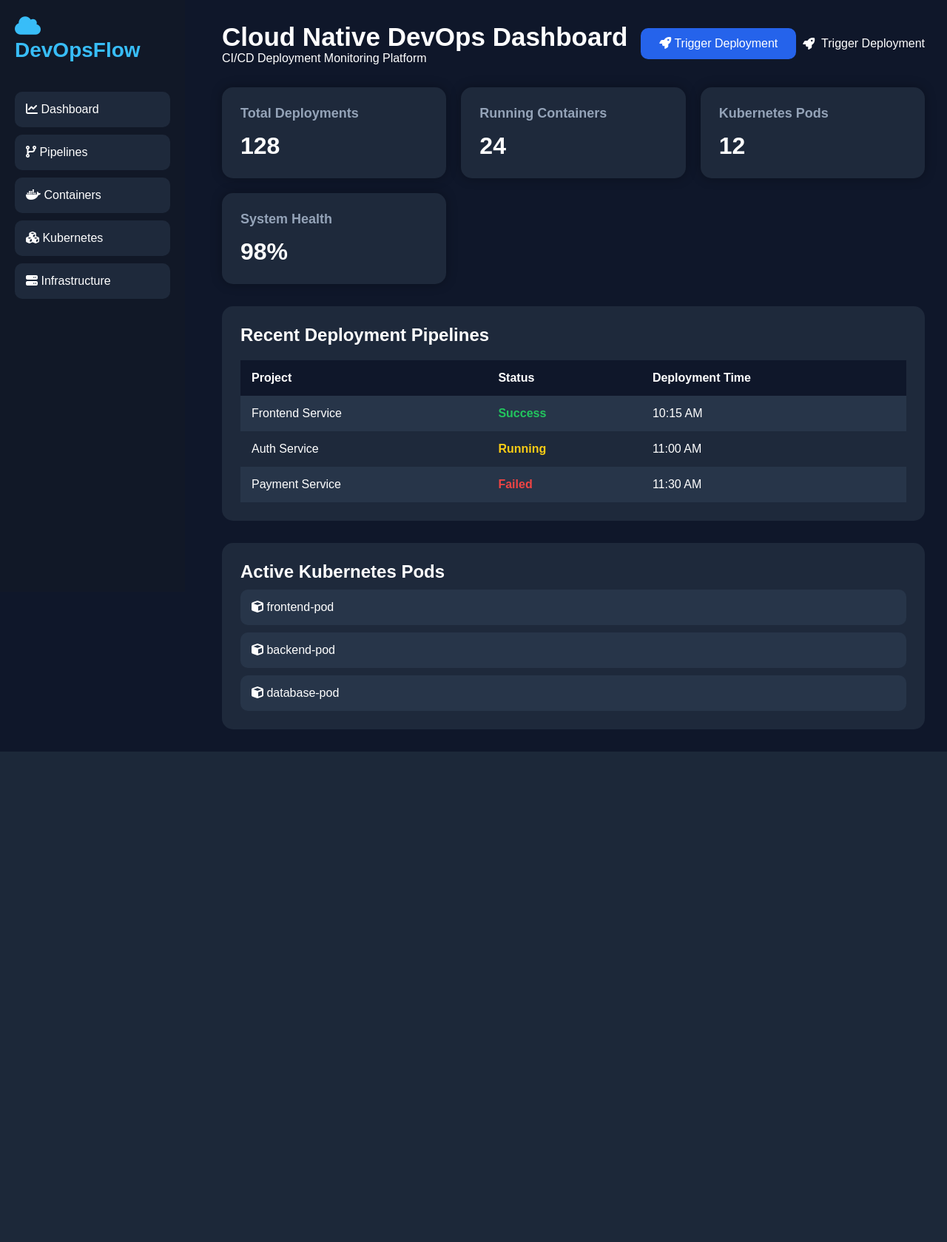
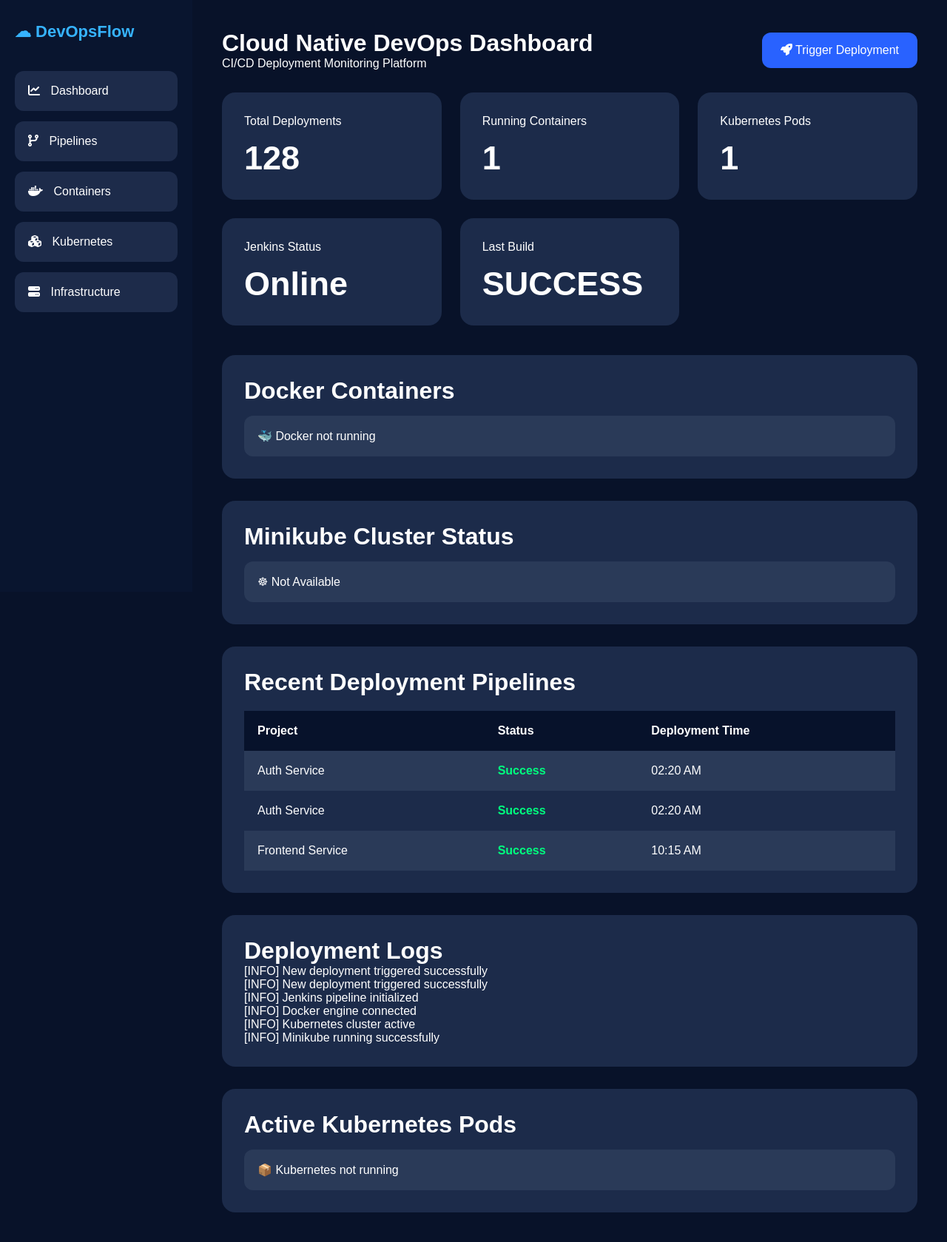
Before and after one commit to Subratyadav99/DevOpsFlow, a Flask app: page / in a window 1280 px wide. Shown: the whole page at 74% size. Before the commit the page ends 1016 px from the top, so only its background shows below. Run offline with Flask 3, Linux system fonts and the light colour scheme.

Commit message:
Added dynamic DevOps monitoring dashboard

```diff
--- a/app/app.py
+++ b/app/app.py
@@ -1,39 +1,100 @@
 from flask import Flask, render_template, redirect, url_for
 import datetime
 import random
+import subprocess
+from dotenv import load_dotenv
+import os
+
+load_dotenv()
 
 app = Flask(__name__)
+app.config['SECRET_KEY'] = os.getenv('SECRET_KEY')
+logs = [
+    "[INFO] Jenkins pipeline initialized",
+    "[INFO] Docker engine connected",
+    "[INFO] Kubernetes cluster active",
+    "[INFO] Minikube running successfully"
+]
 
 deployments = [
     {
         "project": "Frontend Service",
         "status": "Success",
         "time": "10:15 AM"
-    },
-    {
-        "project": "Auth Service",
-        "status": "Running",
-        "time": "11:00 AM"
-    },
-    {
-        "project": "Payment Service",
-        "status": "Failed",
-        "time": "11:30 AM"
     }
 ]
 
-pods = [
-    "frontend-pod",
-    "backend-pod",
-    "database-pod"
-]
+def get_kubernetes_pods():
+
+    try:
+        output = subprocess.check_output(
+            "kubectl get pods --no-headers",
+            shell=True
+        ).decode("utf-8")
+
+        pod_lines = output.strip().split("\n")
+
+        pods = []
+
+        for line in pod_lines:
+            if line:
+                pods.append(line.split()[0])
+
+        return pods
+
+    except:
+        return ["Kubernetes not running"]
+
+def get_docker_containers():
+
+    try:
+        output = subprocess.check_output(
+            "docker ps --format \"{{.Names}}\"",
+            shell=True
+        ).decode("utf-8")
+
+        containers = output.strip().split("\n")
+
+        if containers == ['']:
+            return ["No running containers"]
+
+        return containers
+
+    except:
+        return ["Docker not running"]
+
+def get_minikube_status():
+
+    try:
+        output = subprocess.check_output(
+            "minikube status",
+            shell=True
+        ).decode("utf-8")
+
+        if "Running" in output:
+            return "Running"
+
+        return "Stopped"
+
+    except:
+        return "Not Available"
 
 @app.route('/')
 def dashboard():
+
+    pods = get_kubernetes_pods()
+
+    containers = get_docker_containers()
+
+    minikube_status = get_minikube_status()
+
     return render_template(
         'index.html',
         deployments=deployments,
-        pods=pods
+        pods=pods,
+        containers=containers,
+        minikube_status=minikube_status,
+	logs=logs
     )
 
 @app.route('/deploy')
@@ -60,33 +121,9 @@ def deploy():
     }
 
     deployments.insert(0, new_deployment)
+    logs.insert(0, "[INFO] New deployment triggered successfully")
 
     return redirect(url_for('dashboard'))
 
-@app.route('/pipelines')
-def pipelines():
-    return render_template(
-        'pipelines.html',
-        deployments=deployments
-    )
-
-@app.route('/containers')
-def containers():
-    return render_template(
-        'containers.html',
-        pods=pods
-    )
-
-@app.route('/kubernetes')
-def kubernetes():
-    return render_template(
-        'kubernetes.html',
-        pods=pods
-    )
-
-@app.route('/infrastructure')
-def infrastructure():
-    return render_template('infrastructure.html')
-
 if __name__ == '__main__':
     app.run(host='0.0.0.0', port=5000)
--- a/app/templates/index.html
+++ b/app/templates/index.html
@@ -1,13 +1,13 @@
 <!DOCTYPE html>
 <html lang="en">
 <head>
-
+    <meta http-equiv="refresh" content="5">
     <meta charset="UTF-8">
     <meta name="viewport" content="width=device-width, initial-scale=1.0">
-
     <title>DevOpsFlow Dashboard</title>
 
-    <link href="https://cdnjs.cloudflare.com/ajax/libs/font-awesome/6.5.1/css/all.min.css" rel="stylesheet">
+    <link rel="stylesheet"
+    href="https://cdnjs.cloudflare.com/ajax/libs/font-awesome/6.4.0/css/all.min.css">
 
     <style>
 
@@ -15,47 +15,49 @@
             margin:0;
             padding:0;
             box-sizing:border-box;
+            font-family:Arial, sans-serif;
         }
 
         body{
-            font-family: Arial, Helvetica, sans-serif;
-            background:#0f172a;
+            background:#081229;
             color:white;
+            display:flex;
         }
 
         .sidebar{
-            width:250px;
+            width:260px;
+            background:#09152f;
             height:100vh;
-            background:#111827;
-            position:fixed;
-            left:0;
-            top:0;
-            padding:20px;
+            padding:30px 20px;
         }
 
         .logo{
-            font-size:28px;
+            font-size:22px;
             font-weight:bold;
             margin-bottom:40px;
-            color:#38bdf8;
+            color:#36b3ff;
         }
 
         .menu-item{
-            padding:15px;
-            margin-bottom:10px;
-            border-radius:10px;
-            background:#1e293b;
+            background:#1d2b4a;
+            padding:18px;
+            border-radius:12px;
+            margin-bottom:14px;
             cursor:pointer;
             transition:0.3s;
         }
 
         .menu-item:hover{
-            background:#2563eb;
+            background:#2b3f67;
+        }
+
+        .menu-item i{
+            margin-right:10px;
         }
 
         .main{
-            margin-left:270px;
-            padding:30px;
+            flex:1;
+            padding:40px;
         }
 
         .topbar{
@@ -65,54 +67,38 @@
             margin-bottom:30px;
         }
 
-        .topbar h1{
-            font-size:35px;
-        }
-
         .deploy-btn{
-            background:#2563eb;
+            background:#2962ff;
+            color:white;
             border:none;
-            padding:12px 25px;
-            border-radius:10px;
-            color:white;
+            padding:15px 25px;
+            border-radius:12px;
             font-size:16px;
             cursor:pointer;
-            transition:0.3s;
-        }
-
-        .deploy-btn:hover{
-            background:#1d4ed8;
         }
 
         .cards{
             display:grid;
-            grid-template-columns:repeat(auto-fit,minmax(250px,1fr));
-            gap:20px;
-            margin-bottom:30px;
+            grid-template-columns:repeat(3,1fr);
+            gap:25px;
+            margin-bottom:40px;
         }
 
         .card{
-            background:#1e293b;
-            padding:25px;
-            border-radius:15px;
-            box-shadow:0px 0px 15px rgba(0,0,0,0.3);
+            background:#1c2b4a;
+            padding:30px;
+            border-radius:18px;
         }
 
         .card h2{
-            font-size:18px;
-            margin-bottom:15px;
-            color:#94a3b8;
-        }
-
-        .card p{
-            font-size:32px;
-            font-weight:bold;
+            margin-top:15px;
+            font-size:45px;
         }
 
         .table-section{
-            background:#1e293b;
-            padding:25px;
-            border-radius:15px;
+            background:#1c2b4a;
+            padding:30px;
+            border-radius:18px;
             margin-bottom:30px;
         }
 
@@ -122,49 +108,48 @@
             margin-top:20px;
         }
 
-        th,td{
-            padding:15px;
+        th, td{
+            padding:18px;
             text-align:left;
         }
 
         th{
-            background:#0f172a;
+            background:#07122b;
         }
 
         tr:nth-child(even){
-            background:#273549;
+            background:#2a3a58;
         }
 
         .success{
-            color:#22c55e;
+            color:#00ff7f;
             font-weight:bold;
         }
 
         .running{
-            color:#facc15;
+            color:#ffd700;
             font-weight:bold;
         }
 
         .failed{
-            color:#ef4444;
+            color:#ff4d4d;
             font-weight:bold;
         }
 
         .pods{
-            background:#1e293b;
-            padding:25px;
-            border-radius:15px;
+            background:#1c2b4a;
+            padding:30px;
+            border-radius:18px;
         }
 
-        .pod-item{
-            background:#273549;
-            padding:15px;
-            border-radius:10px;
-            margin-top:10px;
+        .pod{
+            background:#2a3a58;
+            padding:18px;
+            border-radius:12px;
+            margin-top:15px;
         }
 
     </style>
-
 </head>
 
 <body>
@@ -172,39 +157,28 @@
     <div class="sidebar">
 
         <div class="logo">
-            <i class="fa-solid fa-cloud"></i> DevOpsFlow
+            ☁ DevOpsFlow
         </div>
 
-        <a href="/" style="text-decoration:none;color:white;">
-<a href="/" style="text-decoration:none;color:white;">
         <div class="menu-item">
             <i class="fa-solid fa-chart-line"></i> Dashboard
         </div>
-</a>
 
-<a href="/pipelines" style="text-decoration:none;color:white;">
         <div class="menu-item">
             <i class="fa-solid fa-code-branch"></i> Pipelines
         </div>
-</a>
 
-<a href="/containers" style="text-decoration:none;color:white;">
         <div class="menu-item">
             <i class="fa-brands fa-docker"></i> Containers
         </div>
-</a>
 
-<a href="/kubernetes" style="text-decoration:none;color:white;">
         <div class="menu-item">
             <i class="fa-solid fa-cubes"></i> Kubernetes
         </div>
-</a>
 
-<a href="/infrastructure" style="text-decoration:none;color:white;">
         <div class="menu-item">
             <i class="fa-solid fa-server"></i> Infrastructure
         </div>
-</a>
 
     </div>
 
@@ -218,46 +192,68 @@
             </div>
 
             <a href="/deploy">
-    <a href="/deploy">
                 <button class="deploy-btn">
                     <i class="fa-solid fa-rocket"></i>
                     Trigger Deployment
                 </button>
             </a>
-</a>
-                <i class="fa-solid fa-rocket"></i>
-                Trigger Deployment
-            </button>
 
         </div>
 
         <div class="cards">
 
             <div class="card">
-                <h2>Total Deployments</h2>
-                <p>128</p>
+                <p>Total Deployments</p>
+                <h2>128</h2>
             </div>
 
             <div class="card">
-                <h2>Running Containers</h2>
-                <p>24</p>
+                <p>Running Containers</p>
+                <h2>{{ containers|length }}</h2>
             </div>
 
             <div class="card">
-                <h2>Kubernetes Pods</h2>
-                <p>12</p>
+                <p>Kubernetes Pods</p>
+                <h2>{{ pods|length }}</h2>
+            </div>
+<div class="card">
+    <p>Jenkins Status</p>
+    <h2>Online</h2>
 </div>
 
 <div class="card">
-                <h2>System Health</h2>
-                <p>98%</p>
+    <p>Last Build</p>
+    <h2>SUCCESS</h2>
+</div>
+
+        </div>
+	<div class="table-section">
+
+    <h1>Docker Containers</h1>
+
+    {% for container in containers %}
+
+    <div class="pod">
+        🐳 {{ container }}
+    </div>
+
+    {% endfor %}
+
+</div>
+
+<div class="table-section">
+
+    <h1>Minikube Cluster Status</h1>
+
+    <div class="pod">
+        ☸ {{ minikube_status }}
     </div>
 
 </div>
 
         <div class="table-section">
 
-            <h2>Recent Deployment Pipelines</h2>
+            <h1>Recent Deployment Pipelines</h1>
 
             <table>
 
@@ -276,10 +272,10 @@
                     <td class="
                     {% if deployment.status == 'Success' %}
                     success
-                        {% elif deployment.status == 'Failed' %}
+                    {% elif deployment.status == 'Running' %}
+                    running
+                    {% else %}
                     failed
-                        {% else %}
-                            running
                     {% endif %}
                     ">
                         {{ deployment.status }}
@@ -294,16 +290,23 @@
             </table>
 
         </div>
+<div class="table-section">
+    <h1>Deployment Logs</h1>
 
+    {% for log in logs %}
+    <div class="pod-item">
+        {{ log }}
+    </div>
+    {% endfor %}
+</div>
         <div class="pods">
 
-            <h2>Active Kubernetes Pods</h2>
+            <h1>Active Kubernetes Pods</h1>
 
             {% for pod in pods %}
 
-            <div class="pod-item">
-                <i class="fa-solid fa-cube"></i>
-                {{ pod }}
+            <div class="pod">
+                📦 {{ pod }}
             </div>
 
             {% endfor %}
```
Lines whose indentation alone changed are shown as unchanged.
